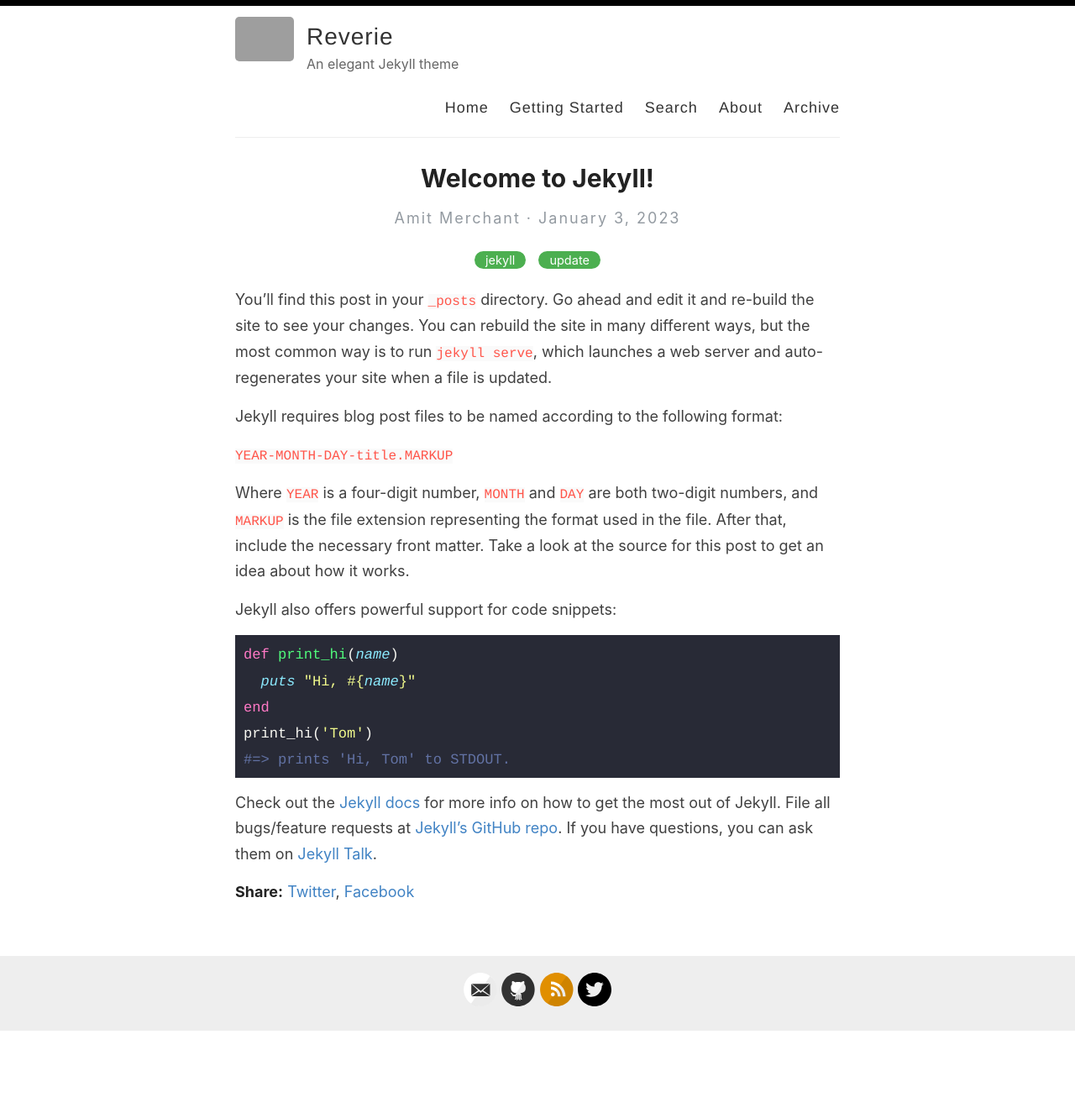
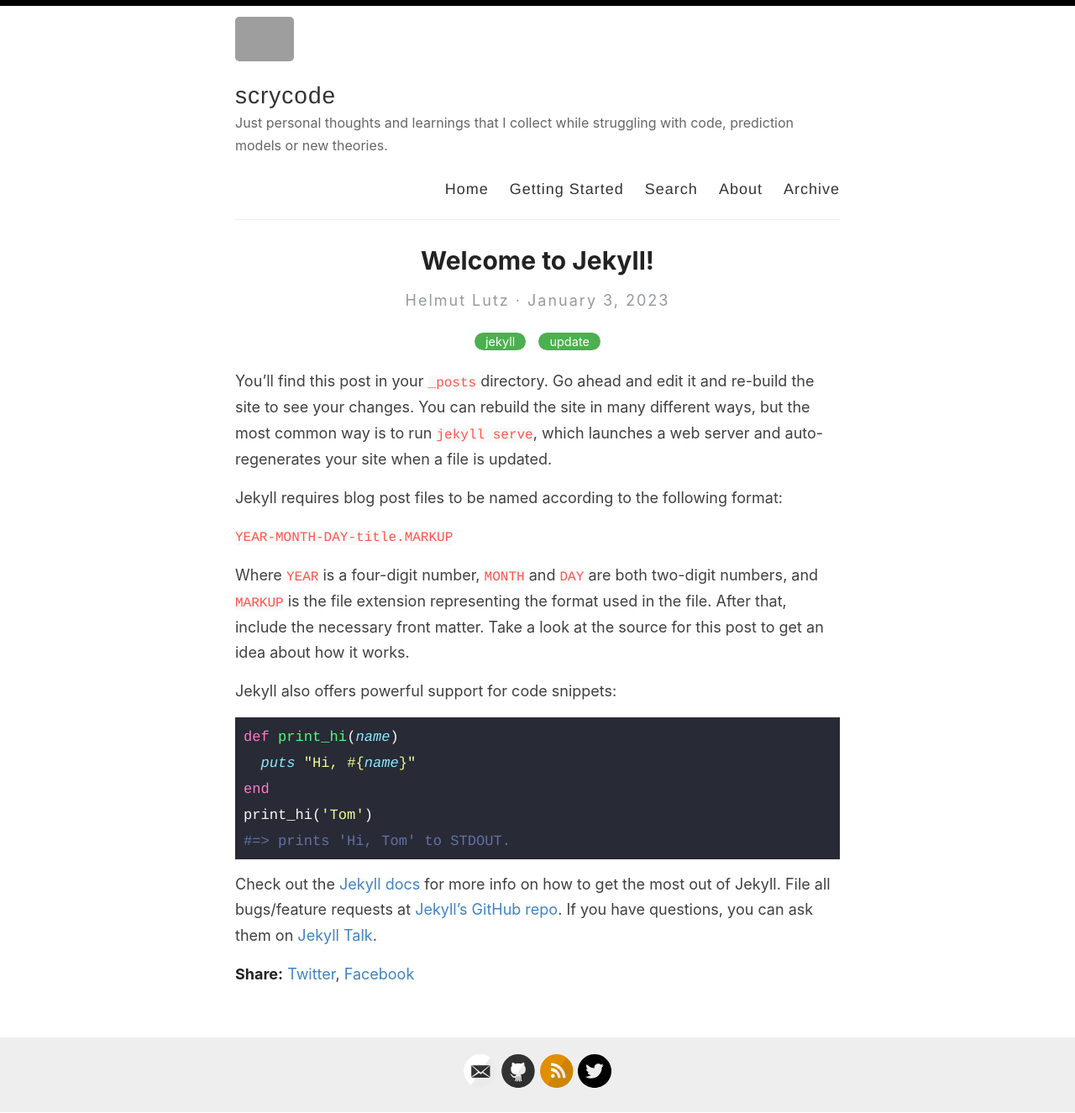
Before and after one commit to helmutlutz/blog, a Jekyll site: the page built from docs/_posts/2023-01-03-welcome-to-jekyll.markdown, in a window 1280 px wide. Shown: the whole page at 84% size. Built offline with Jekyll 4.4.1, drawn with Linux system fonts in a browser that asks for light colours; before the commit the page ends 1228 px from its top, so only the background shows below that; grey boxes are pictures that could not be loaded.

Commit message:
Fixed the url in _config.yml

```diff
--- a/docs/_config.yml
+++ b/docs/_config.yml
@@ -3,13 +3,13 @@
 #
 
 # Name of your site (displayed in the header)
-name: Reverie
+name: scrycode
 
 # Name of the author
-author: Amit Merchant
+author: Helmut Lutz
 
 # Short bio or description (displayed in the header)
-description: An elegant Jekyll theme
+description: Just personal thoughts and learnings that I collect while struggling with code, prediction models or new theories.
 
 # URL of your avatar or profile pic (you could use your GitHub profile pic)
 avatar: /images/reverie.png
@@ -21,15 +21,15 @@
 # Includes an icon in the footer for each username you enter
 footer-links:
   dribbble:
-  email: amit.d.merchant@gmail.com
+  email: helmut.lutz@gmail.com
   facebook:
   flickr:
-  github: amitmerchant1990/reverie
+  github: helmutlutz
   instagram:
   linkedin:
   pinterest:
   rss: rss
-  twitter: amit_merchant
+  twitter: dsc_lutz
   stackoverflow:
   youtube: # channel/<your_long_string> or user/<user-name>
   googleplus: # anything in your profile username that comes after plus.google.com/
@@ -41,7 +41,7 @@
 disqus:
 
 # Enter your Google Analytics web tracking code (e.g. UA-2110908-2) to activate tracking
-google_analytics: UA-43339302-11
+# google_analytics: UA-43339302-11
 
 # For newer "GA4" analytics, use the following instead of the "UA" entry above
 #google_analytics_ga4: G-GABC1DEFG
@@ -55,7 +55,8 @@
 # (http://yourusername.github.io/repository-name)
 # and NOT your User repository (http://yourusername.github.io)
 # then add in the baseurl here, like this: "/repository-name"
-baseurl: "/reverie"
+baseurl: "/blog" # the subpath of your site, e.g. /blog
+url: "https://helmutlutz.github.io" # the base hostname & protocol for your site, e.g. http://example.com
 
 #
 # !! You don't need to change any of the configuration flags below !!
```
